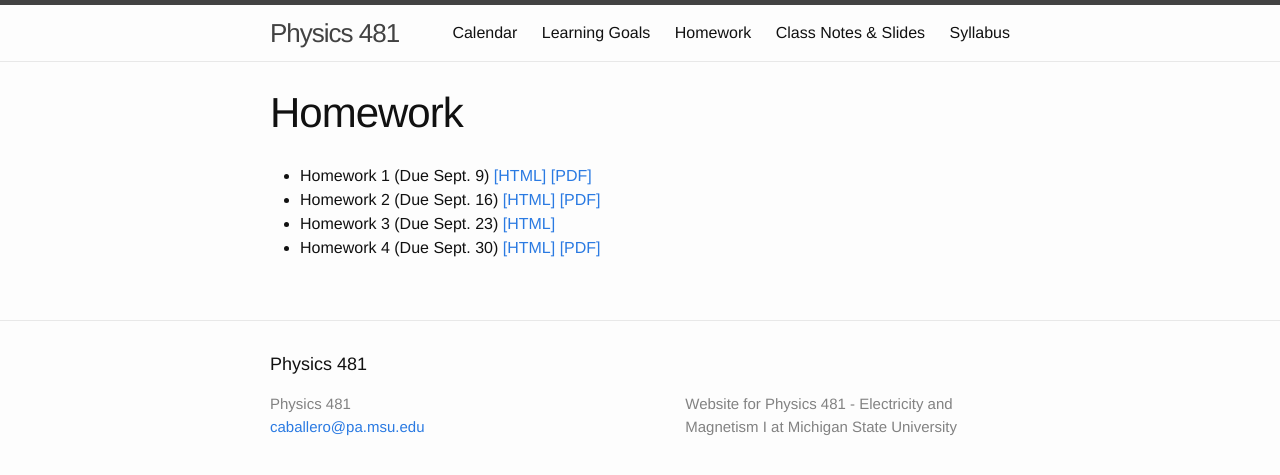
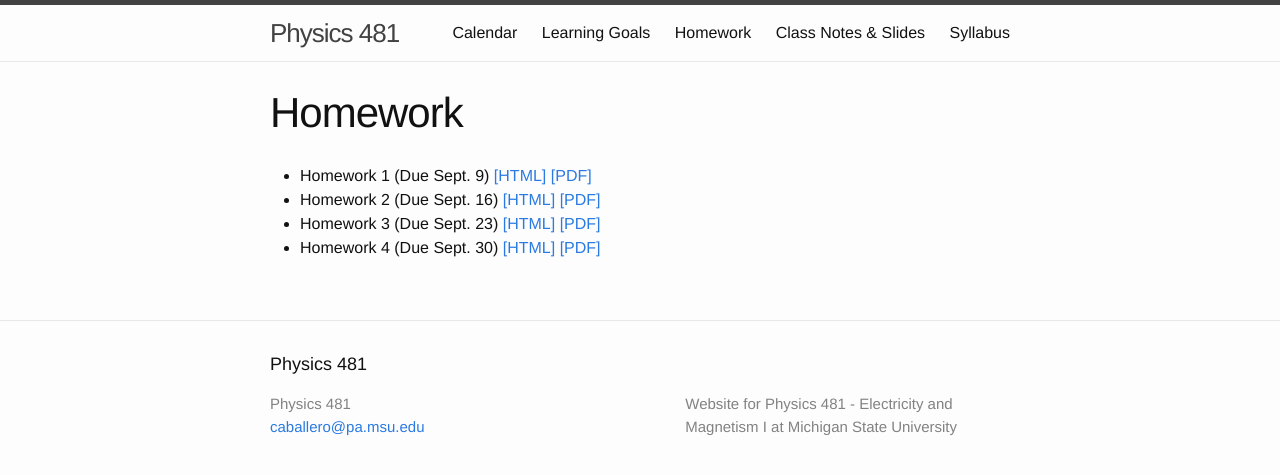
Before and after one commit to dannycab/phy481msu, a Jekyll site: the page built from assignments/list_of_assignments.md, in a window 1280 px wide. Shown: the top 475 px of the page. Built offline with Jekyll 4.4.1, drawn with Linux system fonts in a browser that asks for light colours.

Commit message:
attempting to fix homework 3

```diff
--- a/assignments/list_of_assignments.md
+++ b/assignments/list_of_assignments.md
@@ -6,5 +6,5 @@ permalink: ./assignments/index.html
 
 * Homework 1 (Due Sept. 9) [[HTML]](./homework1.html) [[PDF]](./homework1.pdf)
 * Homework 2 (Due Sept. 16) [[HTML]](./homework2.html) [[PDF]](./homework2.pdf)
-* Homework 3 (Due Sept. 23) [[HTML]](./homework3.html)
+* Homework 3 (Due Sept. 23) [[HTML]](./homework3.html) [[PDF]](./homework3.pdf)
 * Homework 4 (Due Sept. 30) [[HTML]](./homework4.html) [[PDF]](./homework4.pdf)
```
Also changed, not shown: 2 other files.
